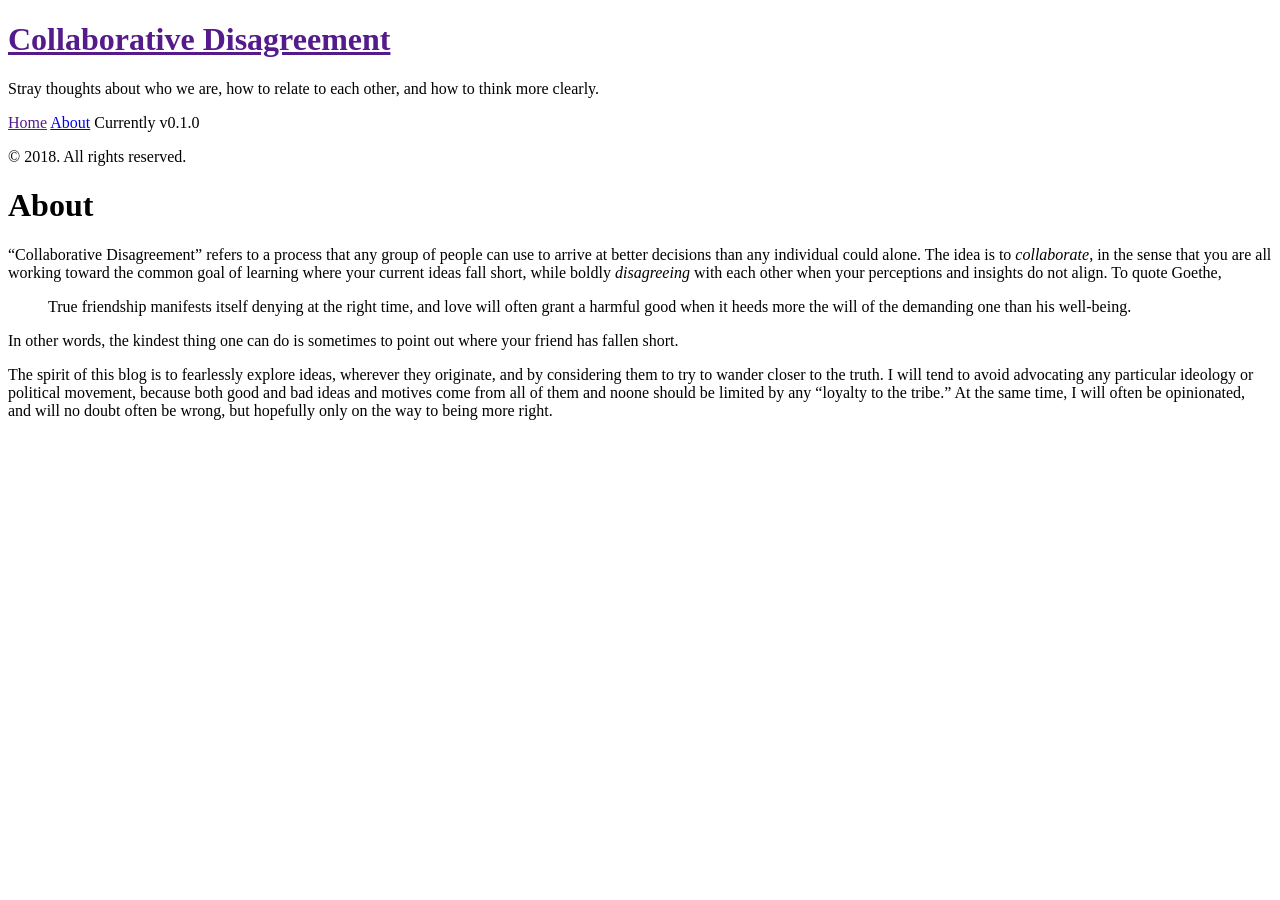
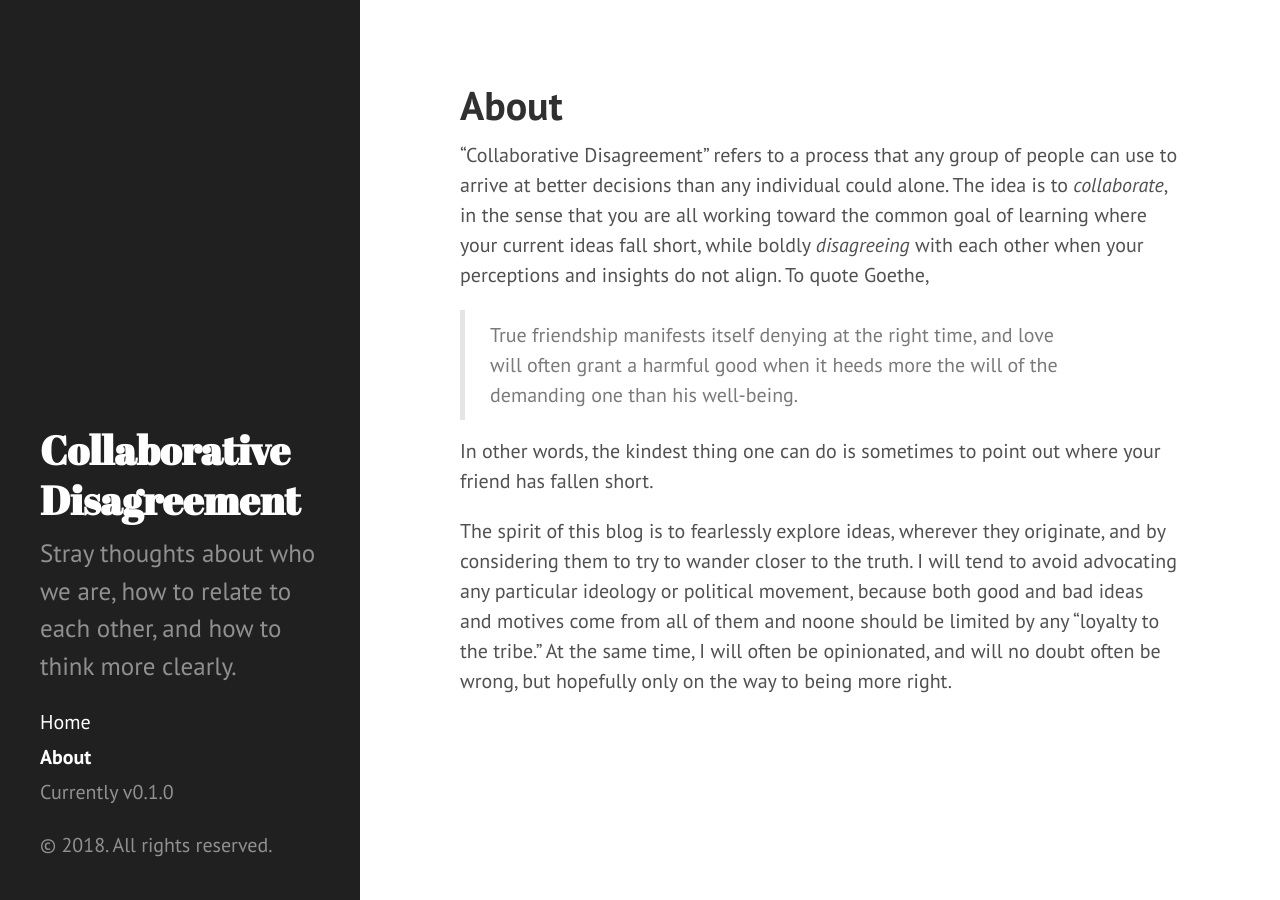
Before and after one commit to jessder/jessder.github.io, a Jekyll site: the page built from about.md, in a window 1280 px wide. Built offline with Jekyll 4.4.1, drawn with Linux system fonts in a browser that asks for light colours.

```diff
--- a/_config.yml
+++ b/_config.yml
@@ -8,7 +8,7 @@ description:      >-
   Stray thoughts about who we are,
   how to relate to each other,
   and how to think more clearly.
-baseurl:          /
+baseurl:          //
 
 author:
   name:           Jesse Anderton
```
